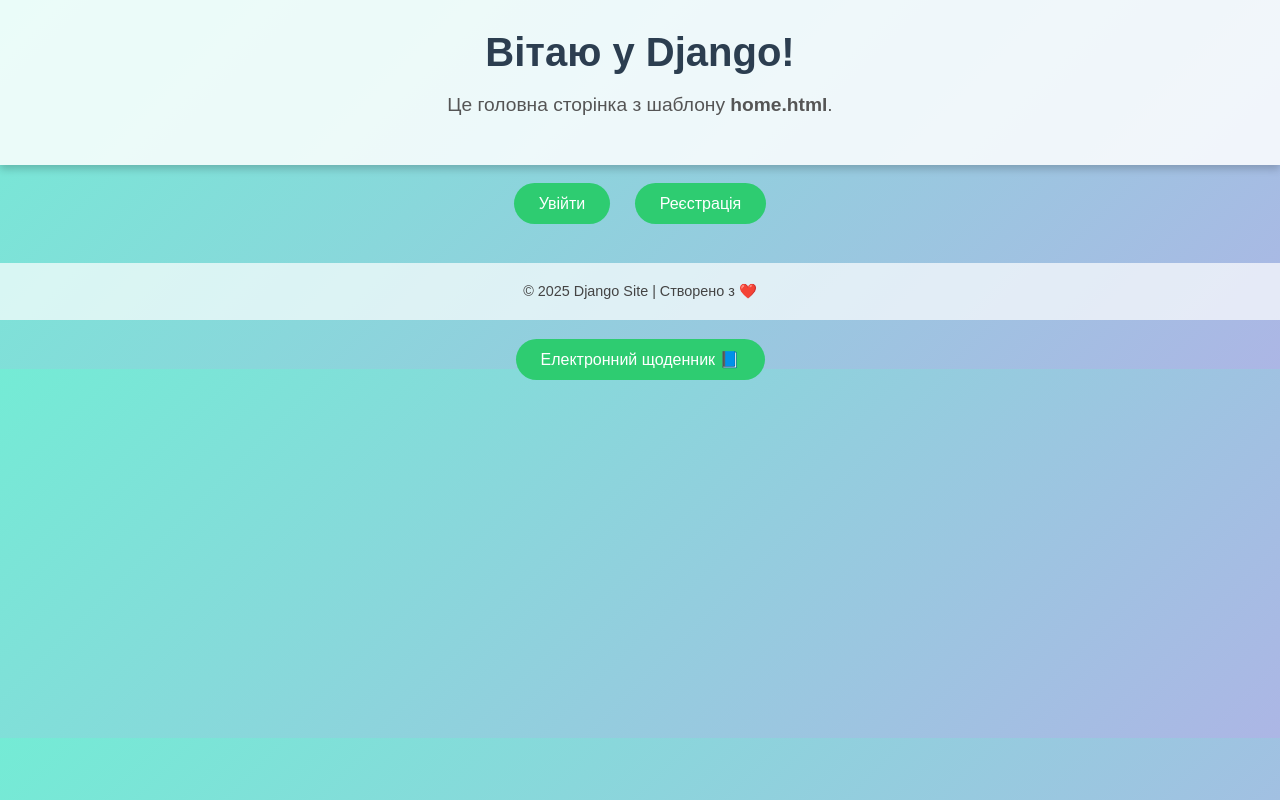
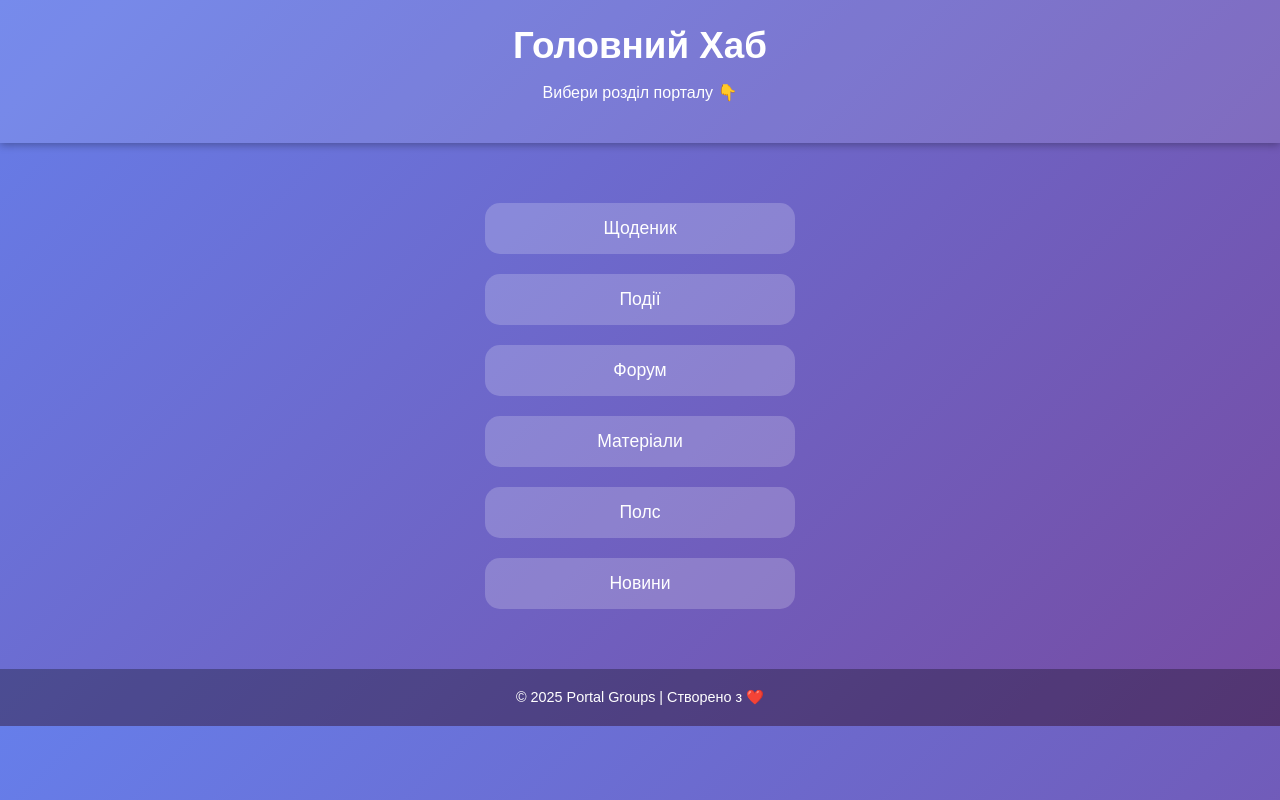
Before and after one commit to norvifnz/portal_groups, a Django app: page / in a window 1280 px wide. Run offline with Django 5.2, Linux system fonts and the light colour scheme.

Commit message:
добавив пустишки

```diff
--- a/home/urls.py
+++ b/home/urls.py
@@ -1,6 +1,7 @@
 from django.urls import path
-from .views import home_page
+from . import views
 
 urlpatterns = [
-    path('', home_page, name='home'),
+    path('', views.home_page, name='home'),
+    path('hub/', views.hub_page, name='hub'),
 ]
--- a/home/views.py
+++ b/home/views.py
@@ -3,7 +3,7 @@
 from news.models import News
 from events.models import Event
 from diary.models import DiaryEntry
-
+from django.shortcuts import render
 
 # або правильна назва
 # якщо потрібно
@@ -23,3 +23,7 @@
         # 'latest_diary': diary_entries,
     }
     return render(request, "home.html")
+
+
+def hub_page(request):
+    return render(request, "home/hub.html")
--- a/templates/home.html
+++ b/templates/home.html
@@ -2,78 +2,77 @@
 <html lang="uk">
 <head>
     <meta charset="UTF-8">
-    <title>Головна</title>
+    <title>Хаб</title>
     <style>
         body {
             font-family: Arial, sans-serif;
-            background: linear-gradient(135deg, #74ebd5, #ACB6E5);
+            background: linear-gradient(135deg, #667eea, #764ba2);
             margin: 0;
             padding: 0;
             text-align: center;
-            color: #333;
+            color: #fff;
         }
 
         header {
-            background-color: rgba(255, 255, 255, 0.85);
-            padding: 30px;
-            box-shadow: 0 4px 8px rgba(0,0,0,0.2);
+            background: rgba(255,255,255,0.1);
+            padding: 25px;
+            box-shadow: 0 2px 8px rgba(0,0,0,0.3);
         }
 
         h1 {
             margin: 0;
-            font-size: 2.5em;
-            color: #2c3e50;
+            font-size: 2.3em;
         }
 
-        p {
-            font-size: 1.2em;
-            color: #555;
+        .hub-container {
+            margin-top: 60px;
+            display: flex;
+            flex-direction: column;
+            align-items: center;
+            gap: 20px;
         }
 
-        nav {
-            margin-top: 30px;
+        a {
+            background-color: rgba(255,255,255,0.2);
+            color: white;
+            text-decoration: none;
+            padding: 15px 30px;
+            border-radius: 15px;
+            font-size: 1.1em;
+            width: 250px;
+            transition: 0.3s;
         }
 
-        nav a {
-            text-decoration: none;
-            background: #2ecc71;
-            color: white;
-            padding: 12px 25px;
-            margin: 0 10px;
-            border-radius: 25px;
-            font-size: 1em;
-            transition: background 0.3s ease;
-        }
-
-        nav a:hover {
-            background: #27ae60;
+        a:hover {
+            background-color: rgba(255,255,255,0.35);
+            transform: scale(1.05);
         }
 
         footer {
-            margin-top: 50px;
+            margin-top: 60px;
             padding: 20px;
-            background-color: rgba(255,255,255,0.7);
+            background-color: rgba(0,0,0,0.3);
             font-size: 0.9em;
-            color: #444;
         }
     </style>
 </head>
 <body>
     <header>
-        <h1>Вітаю у Django!</h1>
-        <p>Це головна сторінка з шаблону <b>home.html</b>.</p>
+        <h1>Головний Хаб</h1>
+        <p>Вибери розділ порталу 👇</p>
     </header>
 
-    <nav>
-        <a href="{% url 'login' %}">Увійти</a>
-        <a href="{% url 'register' %}">Реєстрація</a>
-    </nav>
+    <div class="hub-container">
+        <a href="/diary/">Щоденик</a>
+        <a href="/events/">Події</a>
+        <a href="/forum/">Форум</a>
+        <a href="/materials/">Матеріали</a>
+        <a href="/polls/">Полс</a>
+        <a href="/news/">Новини</a>
+    </div>
 
     <footer>
-        © 2025 Django Site | Створено з ❤️
+        © 2025 Portal Groups | Створено з ❤️
     </footer>
 </body>
 </html>
-<nav>
-    <a href="/diary/">Електронний щоденник 📘</a>
-</nav>
```
